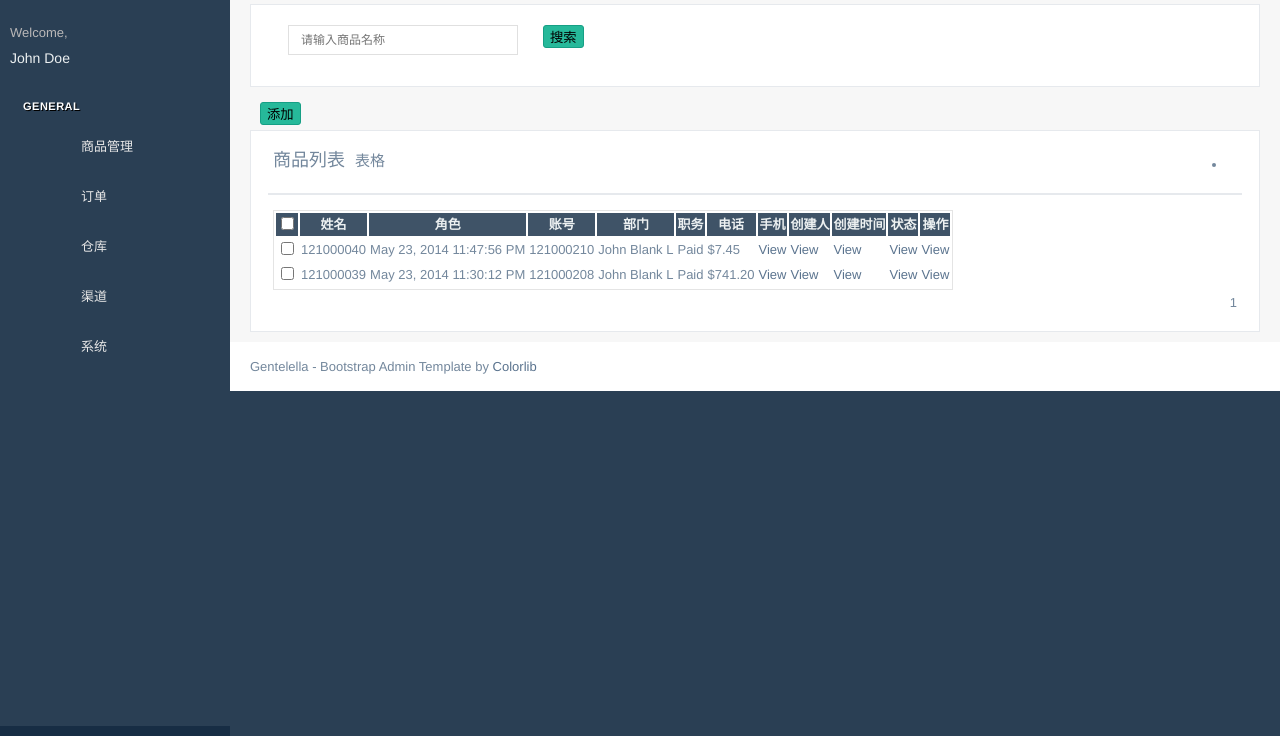
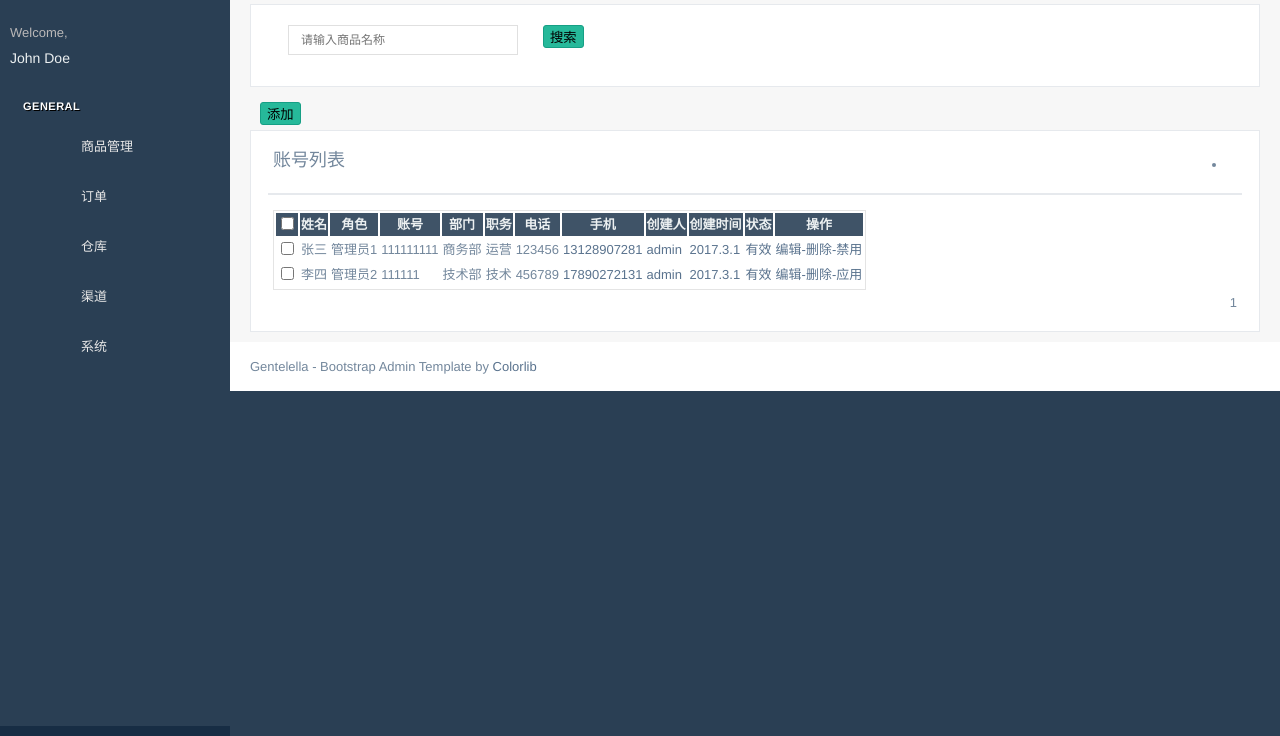
Before and after one commit to UQqiang/cp, a website: page view/account-number.html in a window 1280 px wide. Shown: the part 64-800 px from the top of the page. Drawn offline with nearby package versions, Linux system fonts and the light colour scheme; files that its build step writes are made by us from their sources.

```diff
--- a/view/account-number.html
+++ b/view/account-number.html
@@ -41,7 +41,7 @@
         <!-- 姓名角色-->
         <div class="x_panel">
             <div class="x_title">
-                <h2>商品列表<small>表格</small></h2>
+                <h2>账号列表</h2>
                 <ul class="nav navbar-right panel_toolbox">
                     <li class="fr">
                         <a class="collapse-link"><i class="fa fa-chevron-up"></i></a>
@@ -80,35 +80,34 @@
                             <td class="a-center ">
                                 <input type="checkbox" class="flat" name="table_records">
                             </td>
-                            <td class=" ">121000040</td>
-                            <td class=" ">May 23, 2014 11:47:56 PM </td>
-                            <td class=" ">121000210 <i class="success fa fa-long-arrow-up"></i></td>
-                            <td class=" ">John Blank L</td>
-                            <td class=" ">Paid</td>
-                            <td class="a-right a-right ">$7.45</td>
-                            <td class=" last"><a href="#">View</a>
-                            <td class=" last"><a href="#">View</a>
-                            <td class=" last"><a href="#">View</a>
-                            <td class=" last"><a href="#">View</a>
-                            <td class=" last"><a href="#">View</a>
+                            <td class=" ">张三</td>
+                            <td class=" ">管理员1 </td>
+                            <td class=" ">111111111</td>
+                            <td class=" ">商务部</td>
+                            <td class=" ">运营</td>
+                            <td class="a-right a-right ">123456</td>
+                            <td class=" last"><a href="#">13128907281</a>
+                            <td class=" last"><a href="#">admin</a>
+                            <td class=" last"><a href="#">2017.3.1</a>
+                            <td class=" last"><a href="#">有效</a>
+                            <td class=" last"><a href="#">编辑-删除-禁用</a>
                             </td>
                         </tr>
                         <tr class="odd pointer">
                             <td class="a-center ">
                                 <input type="checkbox" class="flat" name="table_records">
                             </td>
-                            <td class=" ">121000039</td>
-                            <td class=" ">May 23, 2014 11:30:12 PM</td>
-                            <td class=" ">121000208 <i class="success fa fa-long-arrow-up"></i>
-                            </td>
-                            <td class=" ">John Blank L</td>
-                            <td class=" ">Paid</td>
-                            <td class="a-right a-right ">$741.20</td>
-                            <td class=" last"><a href="#">View</a>
-                            <td class=" last"><a href="#">View</a>
-                            <td class=" last"><a href="#">View</a>
-                            <td class=" last"><a href="#">View</a>
-                            <td class=" last"><a href="#">View</a>
+                            <td class=" ">李四</td>
+                            <td class=" ">管理员2</td>
+                            <td class=" ">111111</td>
+                            <td class=" ">技术部</td>
+                            <td class=" ">技术</td>
+                            <td class="a-right a-right ">456789</td>
+                            <td class=" last"><a href="#">17890272131</a>
+                            <td class=" last"><a href="#">admin</a>
+                            <td class=" last"><a href="#">2017.3.1</a>
+                            <td class=" last"><a href="#">有效</a>
+                            <td class=" last"><a href="#">编辑-删除-应用</a>
                             </td>
                         </tr>
                         </tbody>
@@ -140,7 +139,6 @@
 <!-- end -->
 
 
-<!-- rev-hash -->
-
+<!-- rev-hash -
 <!-- end -->
 </html>
```
